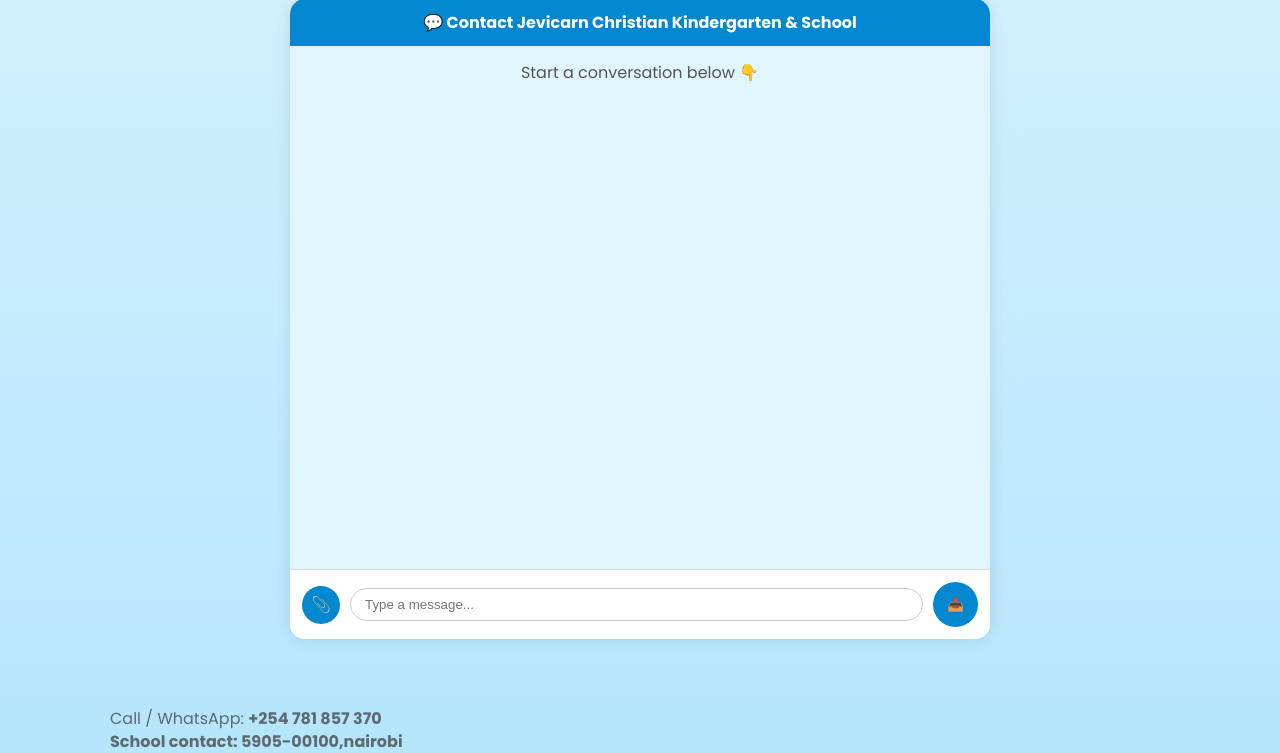
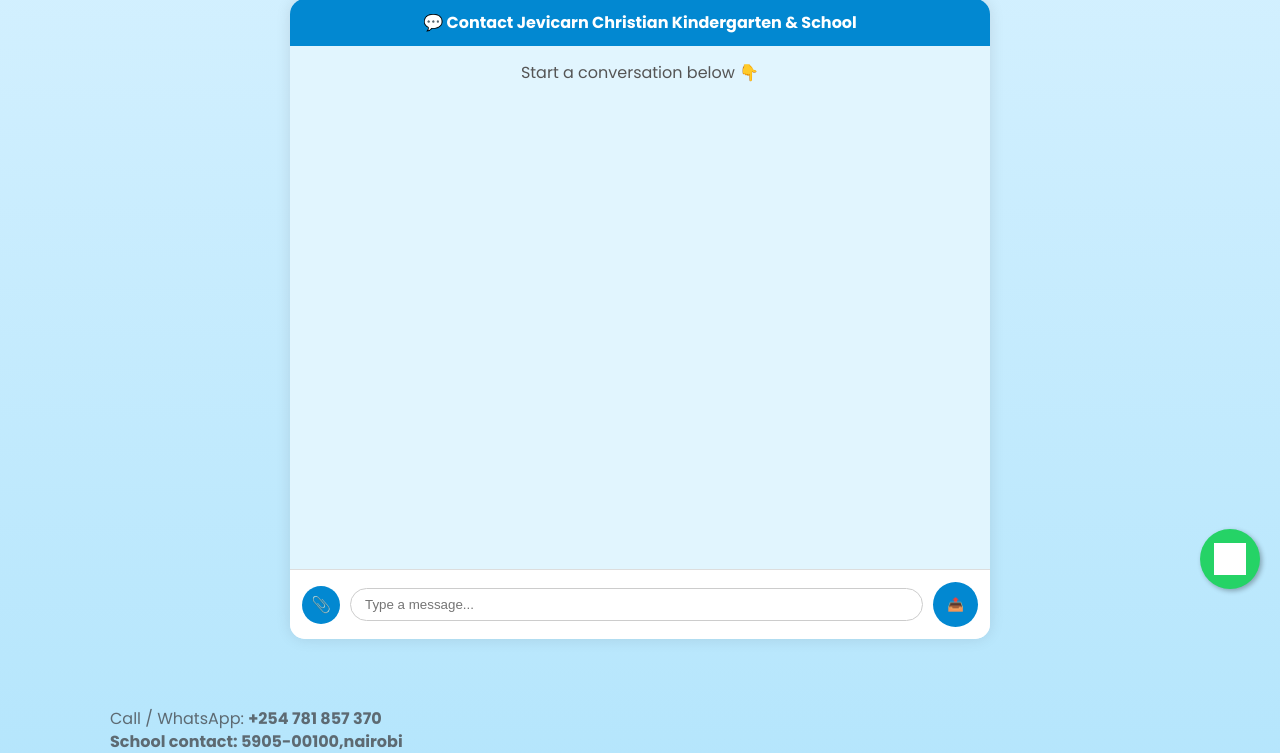
Before and after one commit to JeanPromise/Jevicarn-Christian-School, a Flask app: page /contact in a window 1280 px wide. Shown: the part 191-944 px from the top of the page. Run offline with Flask 3, Linux system fonts and the light colour scheme; data that the repository does not hold is empty; grey boxes are pictures that could not be loaded.

Commit message:
Update base.html

```diff
--- a/templates/base.html
+++ b/templates/base.html
@@ -61,5 +61,43 @@
       setInterval(()=>{ fetch('/keepalive-ping').catch(_=>0); }, 30000);
     })();
   </script>
+	  <!-- WhatsApp Floating Button -->
+  <a href="https://wa.me/254781857370"
+     class="whatsapp-float"
+     target="_blank"
+     title="Chat with us on WhatsApp">
+    <img src="https://cdn.jsdelivr.net/gh/simple-icons/simple-icons/icons/whatsapp.svg" alt="WhatsApp">
+  </a>
+
+  <style>
+    .whatsapp-float {
+      position: fixed;
+      width: 60px;
+      height: 60px;
+      bottom: 20px;
+      right: 20px;
+      background-color: #25D366;
+      color: #fff;
+      border-radius: 50%;
+      text-align: center;
+      box-shadow: 2px 2px 5px rgba(0,0,0,0.3);
+      z-index: 9999;
+      display: flex;
+      justify-content: center;
+      align-items: center;
+      transition: transform 0.2s ease-in-out;
+    }
+
+    .whatsapp-float:hover {
+      transform: scale(1.1);
+    }
+
+    .whatsapp-float img {
+      width: 32px;
+      height: 32px;
+      filter: brightness(0) invert(1);
+    }
+  </style>
+
 </body>
 </html>
```
